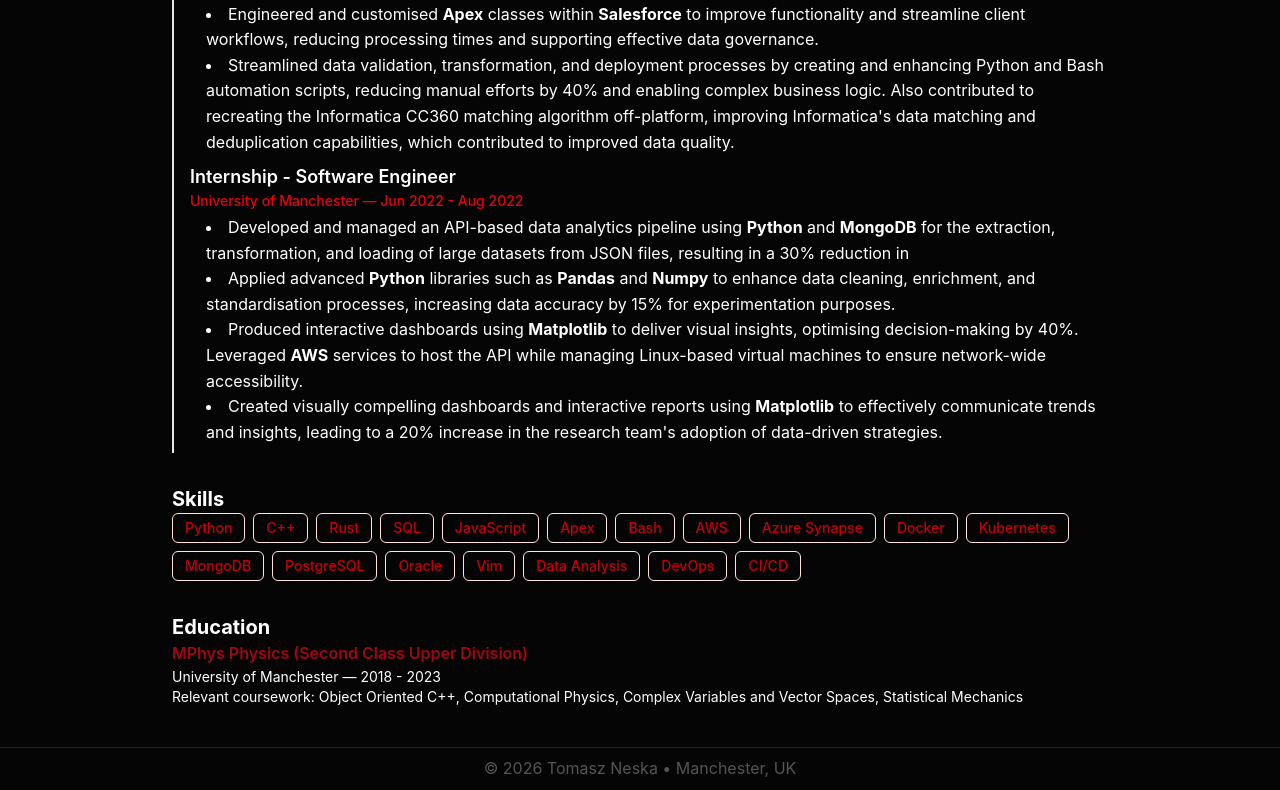
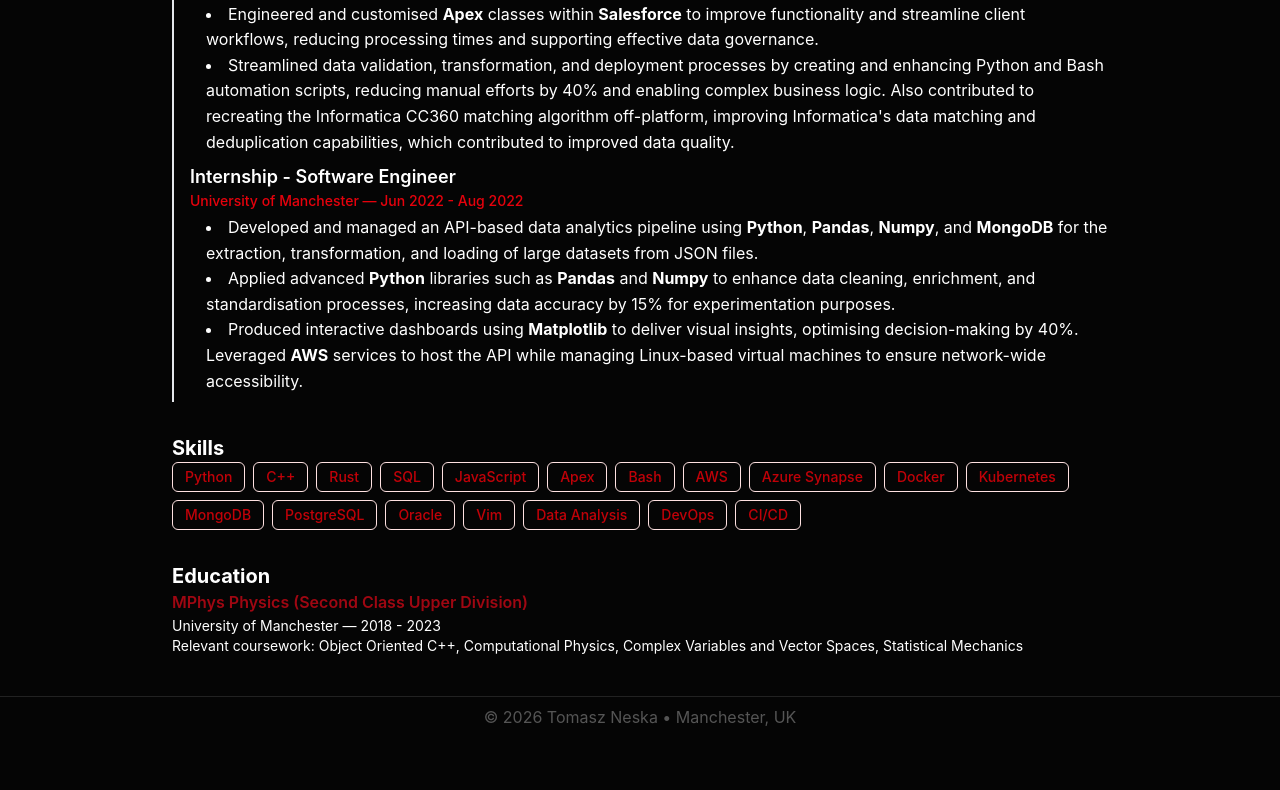
Before and after one commit to SplitSky/Svelte_Portfolio, a SvelteKit app: page /resume in a window 1280 px wide. Shown: the part 1415-2205 px from the top of the page. After the commit the page ends 2153 px from the top, so only its background shows below. Built offline with nearby package versions, Linux system fonts and the light colour scheme.

Commit message:
feat: added favicon, cleaned up resume page

```diff
--- a/src/routes/resume/+page.svelte
+++ b/src/routes/resume/+page.svelte
@@ -50,10 +50,9 @@
 	      company: 'University of Manchester',
 	      duration: 'Jun 2022 - Aug 2022',
 	      desc: [
-          'Developed and managed an API-based data analytics pipeline using Python and MongoDB for the extraction, transformation, and loading of large datasets from JSON files, resulting in a 30% reduction in ',
+          'Developed and managed an API-based data analytics pipeline using Python, Pandas, Numpy, and MongoDB for the extraction, transformation, and loading of large datasets from JSON files.',
           'Applied advanced Python libraries such as Pandas and Numpy to enhance data cleaning, enrichment, and standardisation processes, increasing data accuracy by 15% for experimentation purposes.',
           'Produced interactive dashboards using Matplotlib to deliver visual insights, optimising decision-making by 40%. Leveraged AWS services to host the API while managing Linux-based virtual machines to ensure network-wide accessibility.',
-          'Created visually compelling dashboards and interactive reports using Matplotlib to effectively communicate trends and insights, leading to a 20% increase in the research team\'s adoption of data-driven strategies.',
         ],
 	      highlightedWords: ['Python', 'MongoDB', 'Pandas', 'Numpy', 'Matplotlib', 'AWS']
 	    }
```
Also changed, not shown: src/lib/assets/favicon.svg (deleted), 1 other file (tests, documents, lock files or other folders).
